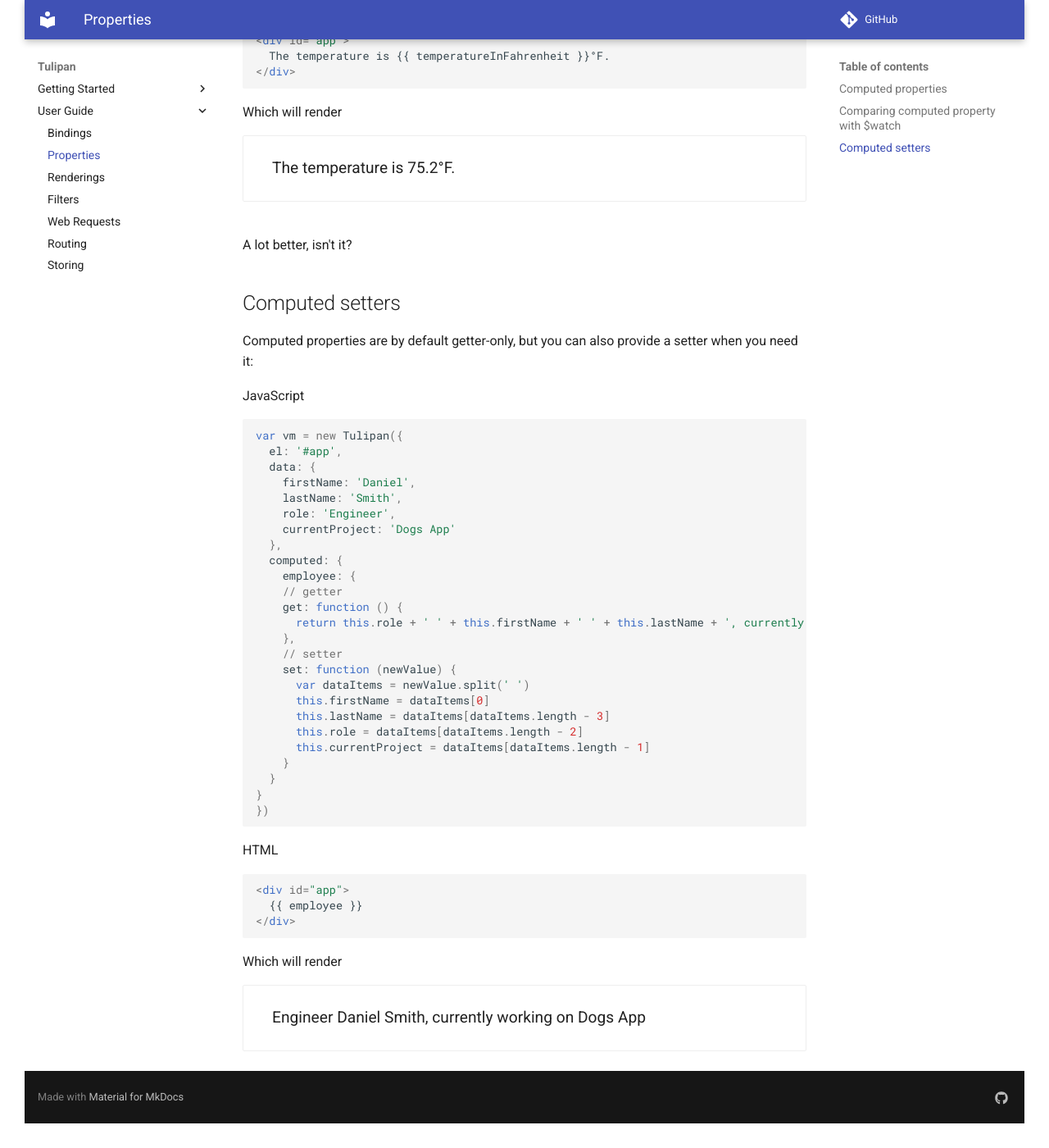
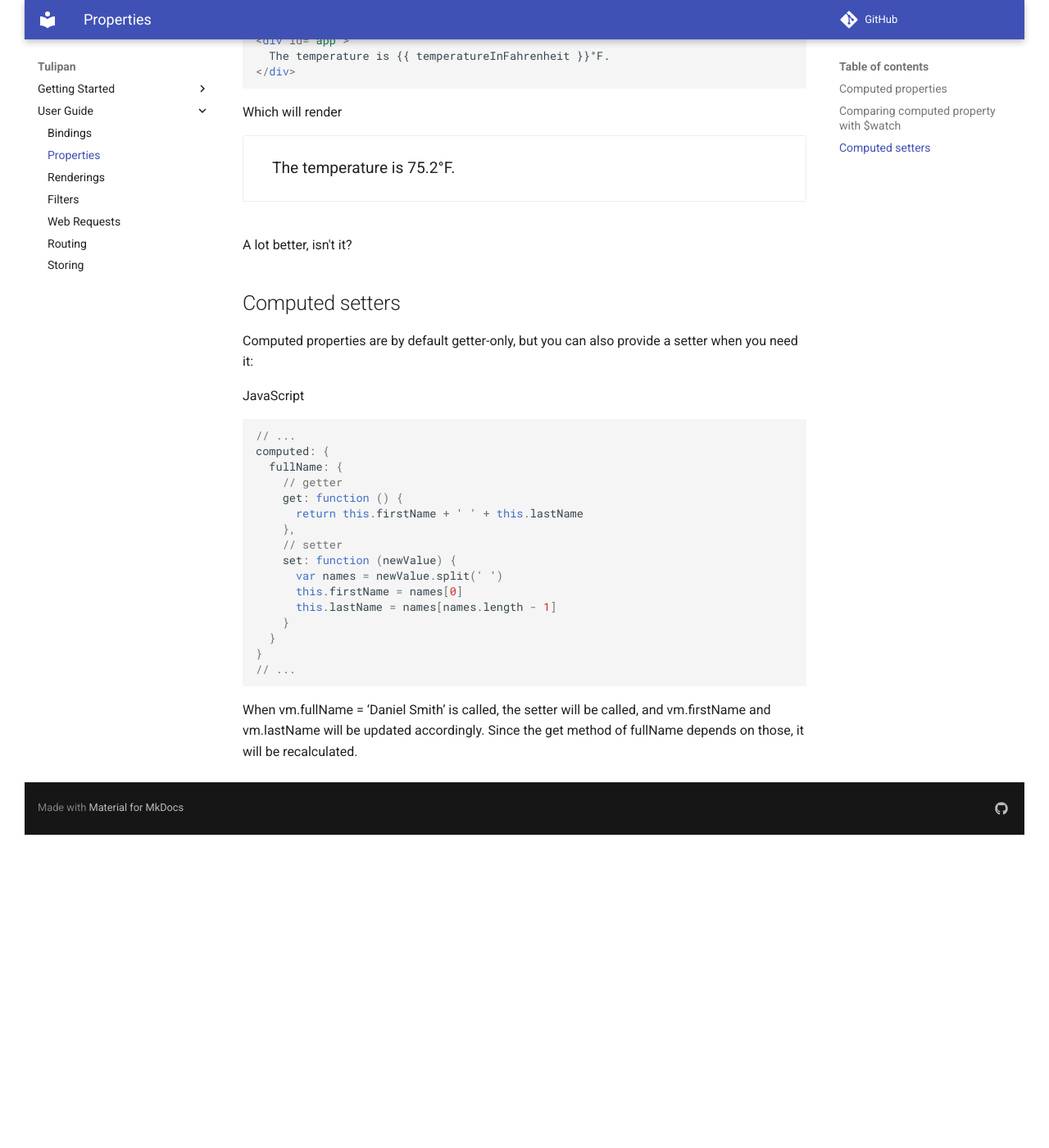
Before and after one commit to carrasquel/tulipan-documentation, an MkDocs documentation site: the page built from docs/guide/properties.md, in a window 1280 px wide and 1400 px high, scrolled down 2007 px. Shown: the whole window at 82% size. Built offline with MkDocs 1.6.1 and Material for MkDocs 9.7.7, drawn with Linux system fonts in a browser that asks for light colours; comment, search, counter and statistics services are not loaded; after the commit the page ends 3055 px from its top, so only the background shows below that.

Commit message:
computed setters fixed

````diff
--- a/docs/guide/properties.md
+++ b/docs/guide/properties.md
@@ -102,42 +102,21 @@ Computed properties are by default getter-only, but you can also provide a sette
 JavaScript
 ```javascript
 
-var vm = new Tulipan({
-  el: '#app',
-  data: {
-    firstName: 'Daniel',
-    lastName: 'Smith',
-    role: 'Engineer',
-    currentProject: 'Dogs App'
-  },
-  computed: {
-    employee: {
+// ...
+computed: {
+  fullName: {
     // getter
     get: function () {
-      return this.role + ' ' + this.firstName + ' ' + this.lastName + ', currently working on ' + this.currentProject
+      return this.firstName + ' ' + this.lastName
     },
     // setter
     set: function (newValue) {
-      var dataItems = newValue.split(' ')
-      this.firstName = dataItems[0]
-      this.lastName = dataItems[dataItems.length - 3]
-      this.role = dataItems[dataItems.length - 2]
-      this.currentProject = dataItems[dataItems.length - 1]
+      var names = newValue.split(' ')
+      this.firstName = names[0]
+      this.lastName = names[names.length - 1]
     }
   }
 }
-})
+// ...
 ```
-
-HTML
-```html
-<div id="app">
-  {{ employee }}
-</div>
-```
-
-Which will render
-
-<div id="properties3" class="demo">
-    {{ employee }}
-</div>
+When vm.fullName = ‘Daniel Smith’ is called, the setter will be called, and vm.firstName and vm.lastName will be updated accordingly. Since the get method of fullName depends on those, it will be recalculated.
--- a/docs/javascripts/demo.js
+++ b/docs/javascripts/demo.js
@@ -141,33 +141,6 @@ var vm = new Tulipan({
     }
   }
 })
-
-var vm = new Tulipan({
-  el: '#properties3',
-  data: {
-    firstName: 'Daniel',
-    lastName: 'Smith',
-    role: 'Engineer',
-    currentProject: 'Dogs App'
-  },
-  computed: {
-    employee: {
-    // getter
-    get: function () {
-      return this.role + ' ' + this.firstName + ' ' + this.lastName + ', currently working on ' + this.currentProject
-    },
-    // setter
-    set: function (newValue) {
-      var dataItems = newValue.split(' ')
-      this.firstName = dataItems[0]
-      this.lastName = dataItems[dataItems.length - 3]
-      this.role = dataItems[dataItems.length - 2]
-      this.currentProject = dataItems[dataItems.length - 1]
-    }
-  }
-}
-})
-
 
 new Tulipan({
   el: '#renderings1',
````
